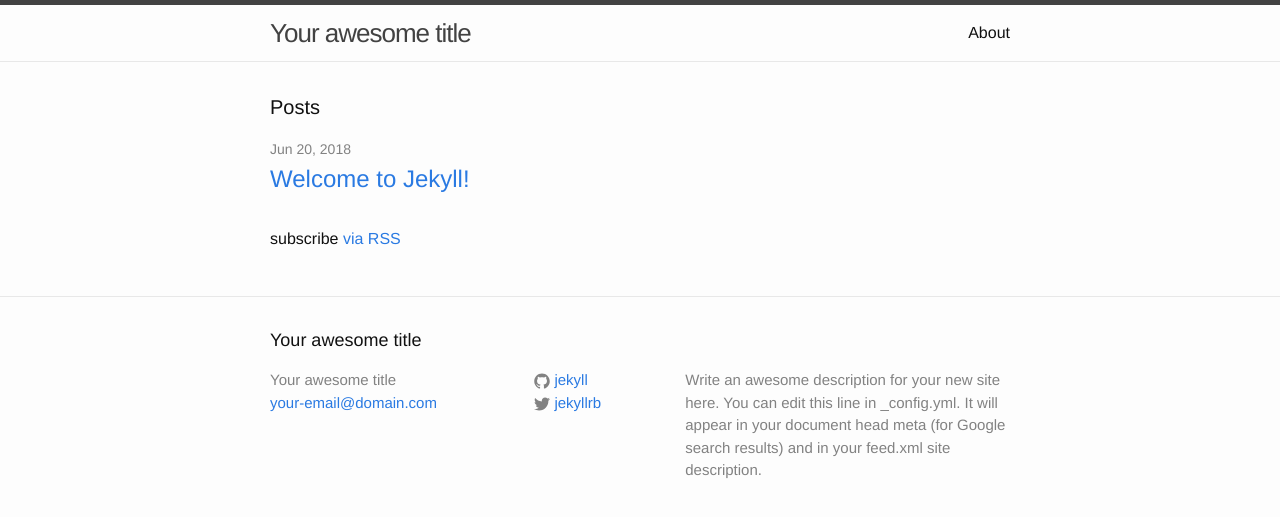
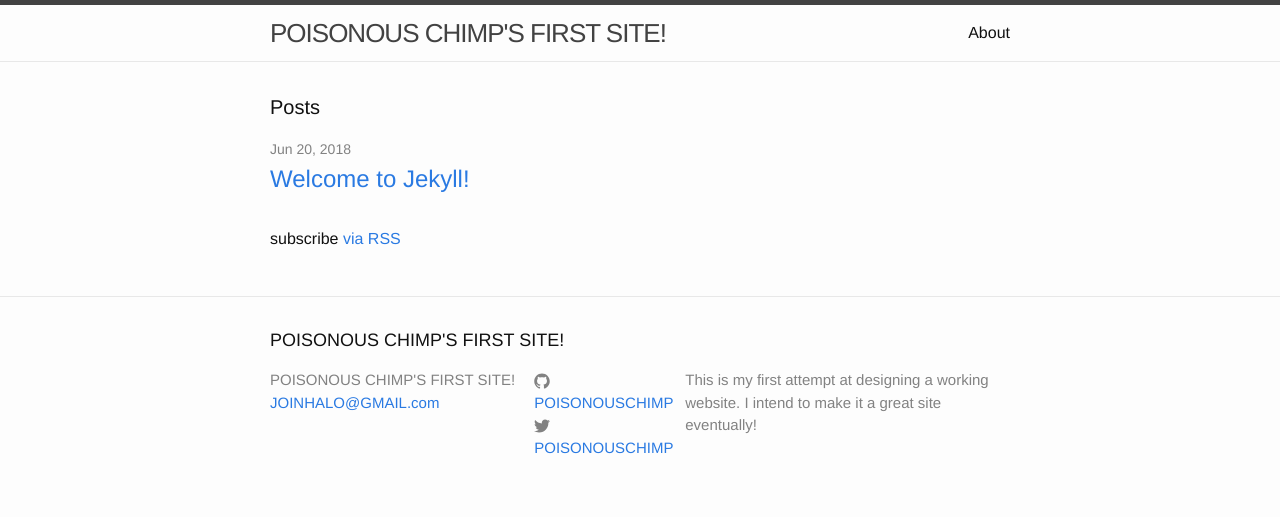
Before and after one commit to poisonouschimp/poisonouschimp.github.io, a Jekyll site: the page built from index.html, in a window 1280 px wide. Shown: the top 517 px of the page. Built offline with Jekyll 4.4.1, drawn with Linux system fonts in a browser that asks for light colours.

Commit message:
Main Update

```diff
--- a/_config.yml
+++ b/_config.yml
@@ -6,16 +6,14 @@
 # 'jekyll serve'. If you change this file, please restart the server process.
 
 # Site settings
-title: Your awesome title
-email: your-email@domain.com
+title: POISONOUS CHIMP'S FIRST SITE!
+email: JOINHALO@GMAIL.com
 description: > # this means to ignore newlines until "baseurl:"
-  Write an awesome description for your new site here. You can edit this
-  line in _config.yml. It will appear in your document head meta (for
-  Google search results) and in your feed.xml site description.
+  This is my first attempt at designing a working website. I intend to make it a great site eventually!
 baseurl: "" # the subpath of your site, e.g. /blog
 url: "http://yourdomain.com" # the base hostname & protocol for your site
-twitter_username: jekyllrb
-github_username:  jekyll
+twitter_username: POISONOUSCHIMP
+github_username:  POISONOUSCHIMP
 
 # Build settings
 markdown: kramdown
```
